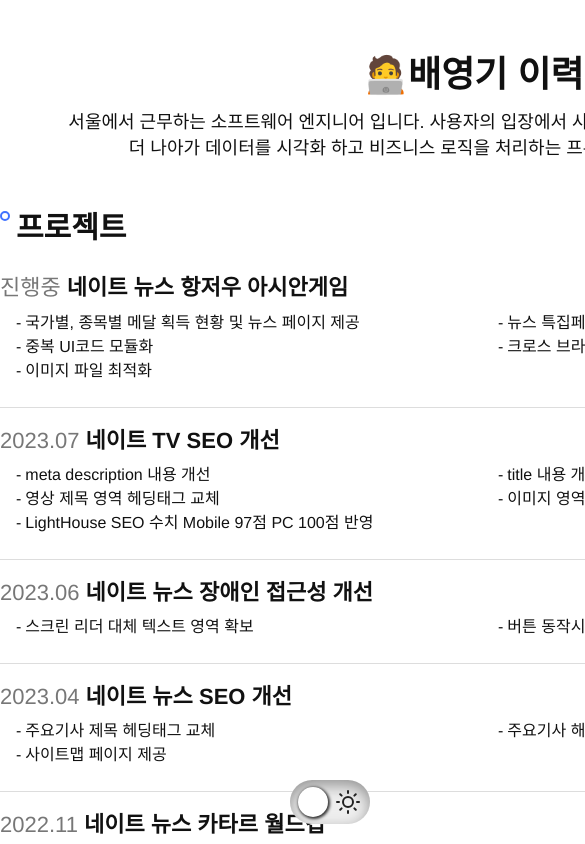
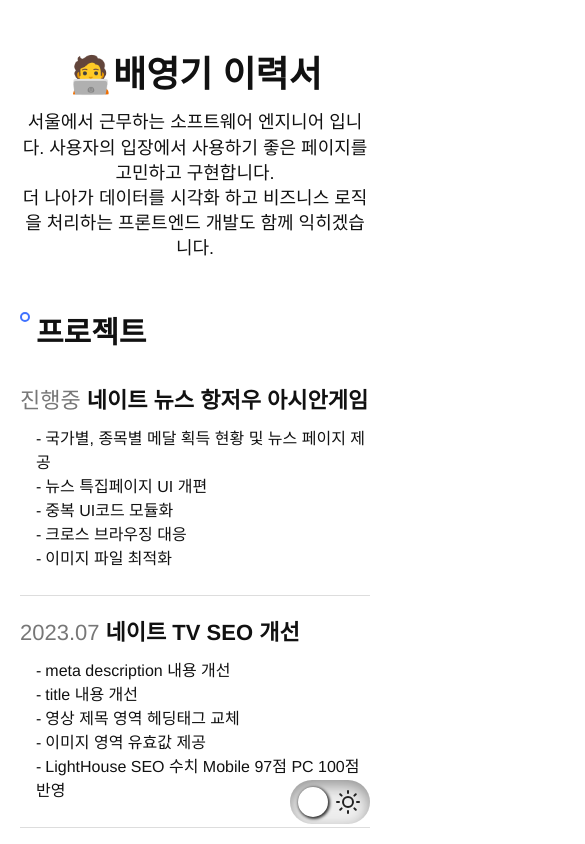
Before and after one commit to BaeYeongGi/230813, a React (Vite) app: page / in a window 390 px wide. Shown: the top 844 px of the page, 585 px wide, since content can reach past the window. Built offline with nearby package versions, Linux system fonts and the light colour scheme.

Commit message:
반응형 일부 style update

```diff
--- a/src/components/home/image.tsx
+++ b/src/components/home/image.tsx
@@ -2,6 +2,7 @@
 import styled from '@emotion/styled';
 import { ReactComponent as IconSelected  } from 'src/assets/images/icon_checked.svg';
 import { imgType } from 'src/types/home';
+import { breakPoints } from 'src/utils/useBreakPoints';
 
 const Img = ({content, closeImg, data} : imgType) => {
   const [ imgUpdate, setImgUpdate ] = useState<string>(content);
@@ -18,8 +19,6 @@
       imgListRef.current.scrollTo(0, imgList.offsetTop - 40);
     }
   },[])
-
-  console.log('aa',)
 
   return (
     <Dimmed onClick={closeImg} className={contentType}>
@@ -79,7 +78,6 @@
   display:flex;
   align-items:center;
   justify-content:center;
-  // justify-content:space-evenly;
   width:100%;
   height:100%;
   position:fixed;
@@ -96,6 +94,7 @@
     width:40px;
     height:40px;
     cursor:pointer;
+    z-index:1;
     &::before, &::after {
       content:'';
       display:block;
@@ -119,6 +118,9 @@
       width:auto;
     }
   }
+  ${breakPoints.maxHeight} {
+    padding: 20px;
+  }
 `;
 
 const ImgContainer = styled.div`
@@ -129,6 +131,16 @@
     margin:0 16px 0 0;
     box-shadow:0 4px 4px 0 rgba(0,0,0,0.2);
     width:470px;
+  }
+  ${breakPoints.maxHeight} {
+    .main_img {
+      // height:100%;
+    }
+  }
+  ${breakPoints.labtop} {
+    .main_img {
+      width: 100%;
+    }
   }
 `;
 
@@ -146,6 +158,9 @@
   &::-webkit-scrollbar-track {
     background-color:#fff;
     border-radius:10px;
+  }
+  ${breakPoints.labtop} {
+    width:178px;
   }
 `;
 
@@ -202,4 +217,11 @@
       word-break:keep-all;
     }
   }
+  ${breakPoints.labtop} {
+    flex-wrap:wrap;
+    width:150px;
+    li {
+      width:100%;
+    }
+  }
 `;
--- a/src/components/home/section.tsx
+++ b/src/components/home/section.tsx
@@ -3,8 +3,8 @@
 import { ReactComponent as IconGithub  } from 'src/assets/images/icon_github.svg';
 import { ReactComponent as IconBlog  } from 'src/assets/images/icon_blog.svg';
 import { ReactComponent as IconEmail  } from 'src/assets/images/icon_email.svg';
-
 import { jsonDataType, sectionType } from 'src/types/home';
+import { breakPoints } from 'src/utils/useBreakPoints';
 
 const Section = ({ content, data, viewProjectImage }: sectionType) => {
 
@@ -141,6 +141,9 @@
     margin:0 6px 0 0;
     color:${props => props.theme.fontSubColor};
   }
+  ${breakPoints.tablet}{
+    line-height:1.5;
+  }
 `;
 
 const InfoList = styled.ul`
@@ -195,6 +198,11 @@
       &::before {
         display:none;
       }
+    }
+  }
+  ${breakPoints.mobile} {
+    li {
+      width:100%;
     }
   }
 `;
--- a/src/components/home/title.tsx
+++ b/src/components/home/title.tsx
@@ -1,6 +1,7 @@
 import React from 'react';
 import styled from '@emotion/styled';
 import { useTheme } from '@emotion/react';
+import { breakPoints } from 'src/utils/useBreakPoints';
 
 interface textType {
   text: string
@@ -36,4 +37,7 @@
     top:0;
     left:0;
   }
+  ${breakPoints.tablet}{
+    line-height:1.4;
+  }
 `
--- a/src/pages/home.tsx
+++ b/src/pages/home.tsx
@@ -5,6 +5,7 @@
 import homeJSON from 'src/json/home.json';
 import ProjectImg from 'src/components/home/image';
 import { secionDataType } from 'src/types/home';
+import { breakPoints } from 'src/utils/useBreakPoints';
 
 const Home = () => {
   const [homeData, setHomeData] = useState<secionDataType>();
@@ -73,4 +74,11 @@
 const Container = styled.section`
   width:980px;
   margin:0 auto;
+  box-sizing:border-box;
+  ${breakPoints.labtop} {
+    width:100%;
+    padding:0 20px;
+  }
+
+
 `;
--- /dev/null
+++ b/src/utils/useBreakPoints.ts
@@ -0,0 +1,9 @@
+export const breakPoints =
+  {
+    labtop: `@media (max-width: 980px)`,
+    tablet: `@media (max-width: 768px)`,
+    mobile: `@media (max-width: 481px)`,
+    old: `@media (max-width: 320px)`,
+    maxHeight: `@media (max-height: 800px)`,
+  }
+;
```
Also changed, not shown: 1 other file (tests, documents, lock files or other folders). Lines whose indentation alone changed are shown as unchanged.
